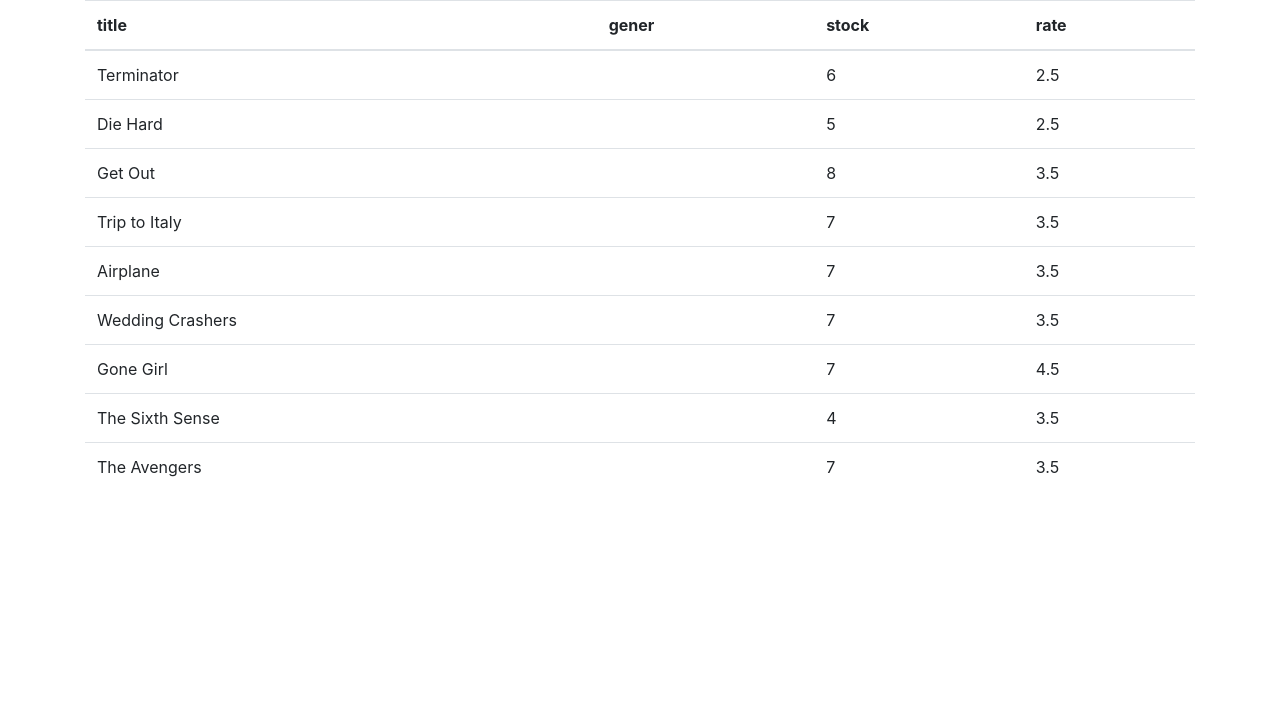
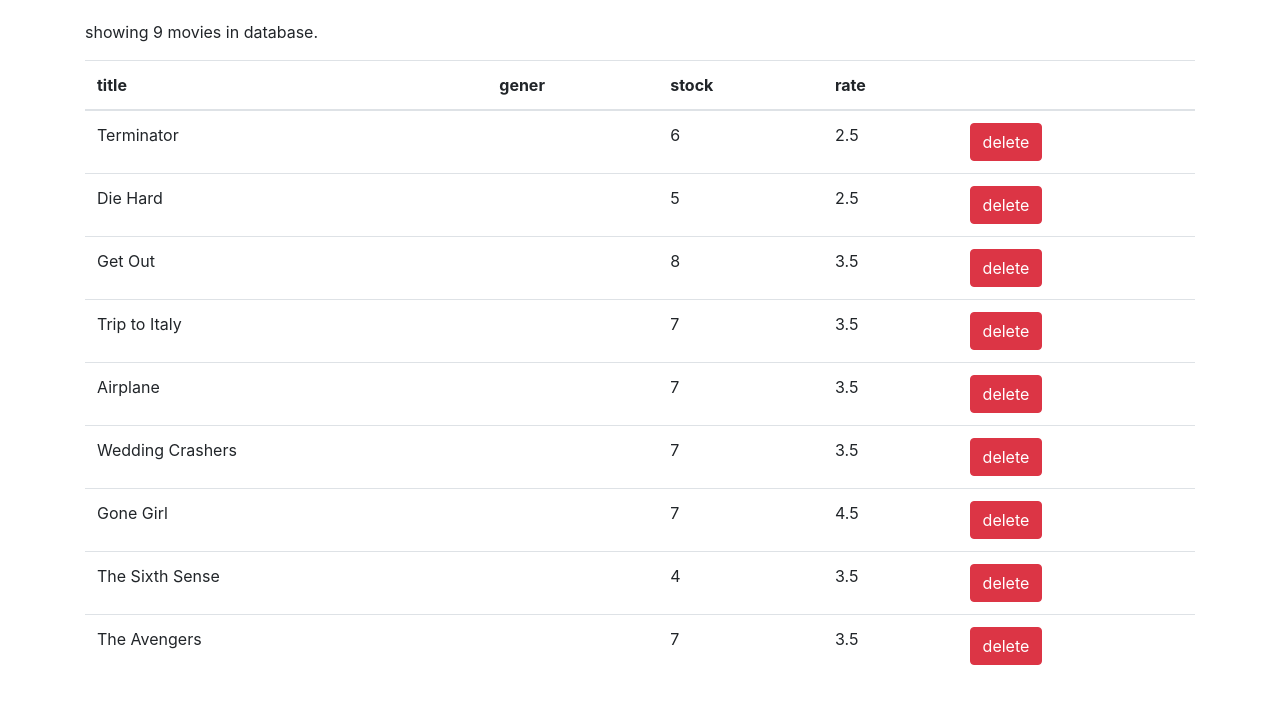
Before and after one commit to nazaninqfn/react, a React (Create React App) app in the folder counter-app/: page / in a window 1280 px wide. Shown: the top 704 px of the page. Built offline with nearby package versions, Linux system fonts and the light colour scheme.

Commit message:
3-19-conditional rendering

```diff
--- a/counter-app/src/components/movies.jsx
+++ b/counter-app/src/components/movies.jsx
@@ -4,8 +4,21 @@ class Movies extends Component {
     state = {
         movies: getMovies(),
     } ;
+
+    handleDelete = (movie) => {
+        const movies = this.state.movies.filter(m => m._id !== movie._id);
+        this.setState({ movies});
+    };
+
+
     render() {
+        const { length:count } = this.state.movies;
+
+        if (count === 0) return <p>no movie in database.</p>
+
         return (
+            <React.Fragment>
+            <p>showing {count} movies in database.</p>
             <table className="table">
                 <thead>
                     <tr>
@@ -13,20 +26,28 @@ class Movies extends Component {
                         <th>gener</th>
                         <th>stock</th>
                         <th>rate</th>
+                        <th></th>
                     </tr>
                 </thead>
                 <tbody>
                     {this.state.movies.map(movie =>(
-                        <tr>
-                        <td>{movie.title}</td>
-                        <td>{movie.name}</td>
-                        <td>{movie.numberInStock}</td>
-                        <td>{movie.dailyRentalRate}</td>
-                    </tr>
+                        <tr key={movie._id}>
+                            <td>{movie.title}</td>
+                            <td>{movie.name}</td>
+                            <td>{movie.numberInStock}</td>
+                            <td>{movie.dailyRentalRate}</td>
+                            <td>
+                                <button
+                                    onClick={()=>this.handleDelete(movie)}
+                                    className="btn btn-danger btm-sm">delete
+                                </button>
+                            </td>
+                        </tr>
                     ))}
 
                 </tbody>
             </table>
+            </React.Fragment>
         );
     }
 }
--- a/counter-app/src/index.css
+++ b/counter-app/src/index.css
@@ -1,5 +1,6 @@
 body {
   margin: 0;
+  padding: 20px;
   font-family: -apple-system, BlinkMacSystemFont, 'Segoe UI', 'Roboto', 'Oxygen',
     'Ubuntu', 'Cantarell', 'Fira Sans', 'Droid Sans', 'Helvetica Neue',
     sans-serif;
```
